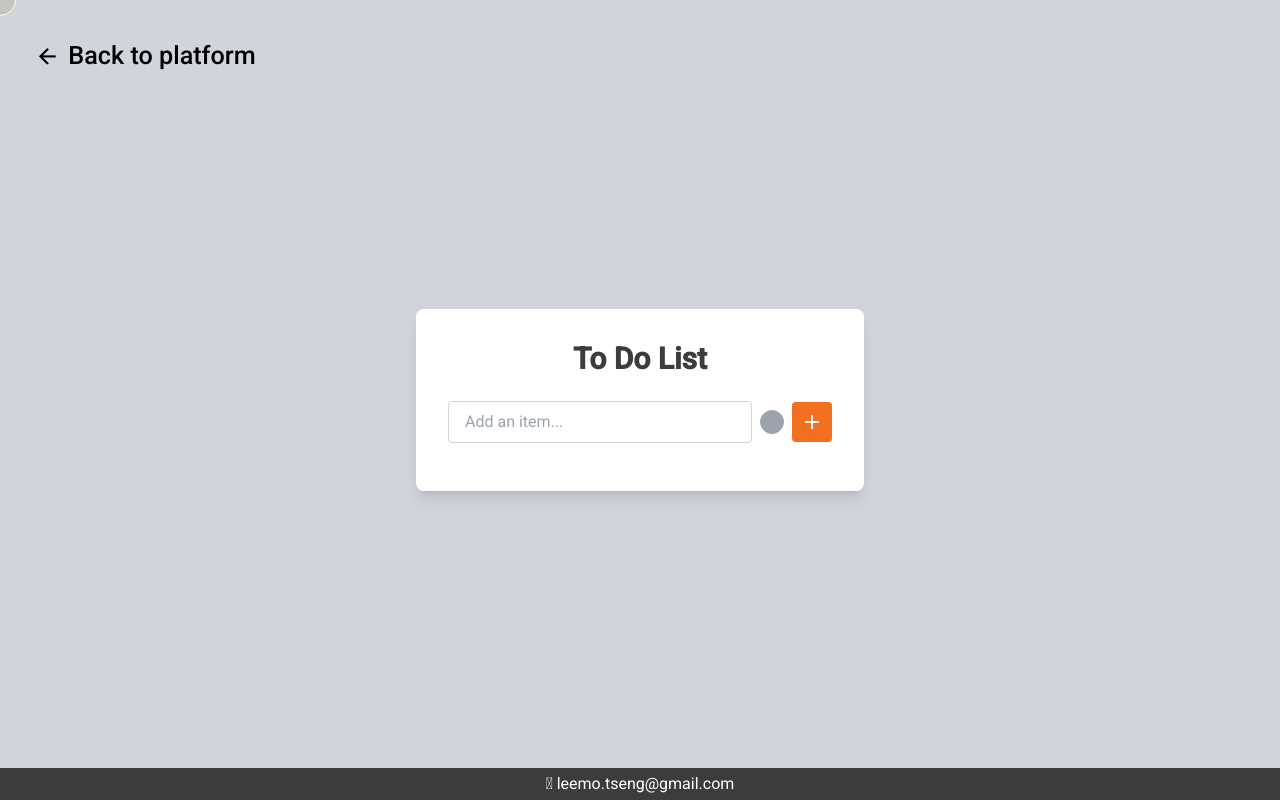
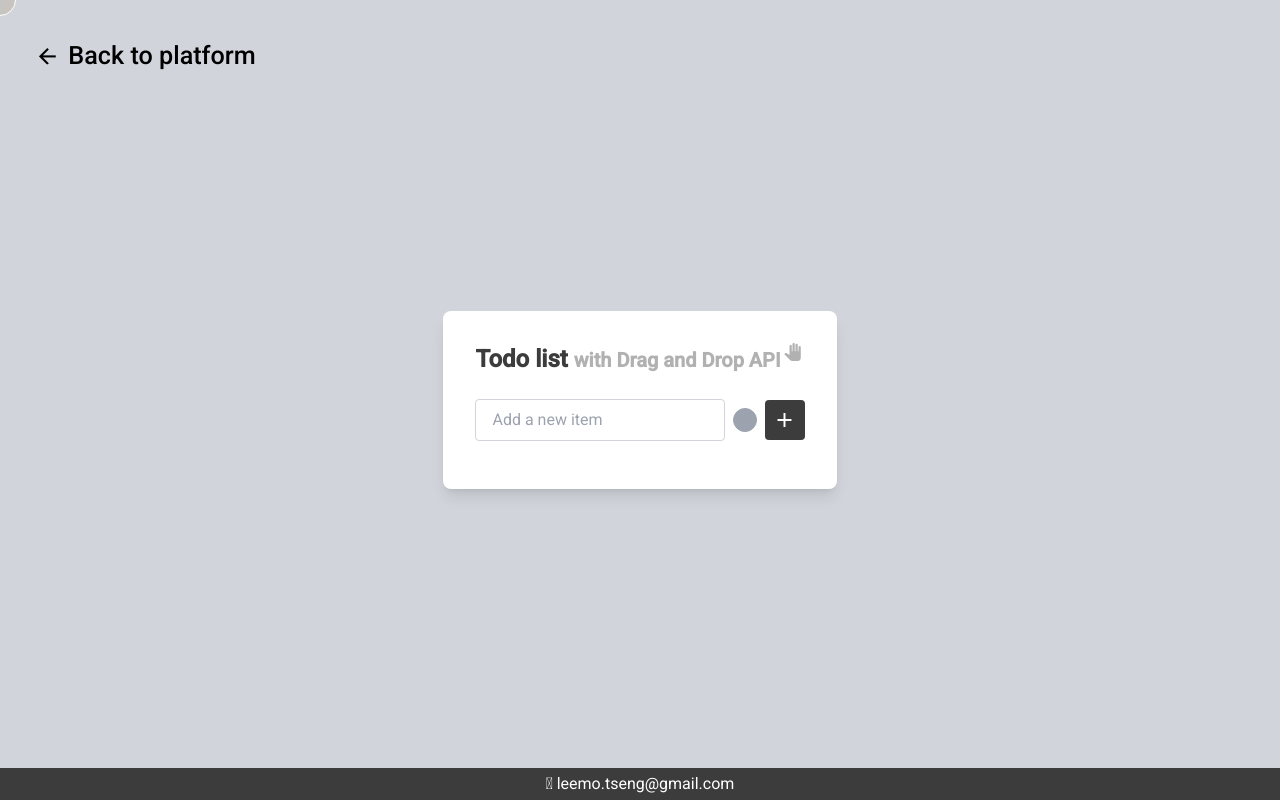
Before and after one commit to helloleemo/helloleemotseng, an Angular app: page /template/to-do-list in a window 1280 px wide. Built offline with nearby package versions, Linux system fonts and the light colour scheme; a web font is replaced by a local one.

Commit message:
update to-do drag and drop

```diff
--- a/src/app/cards/to-do-list/to-do-list.component.html
+++ b/src/app/cards/to-do-list/to-do-list.component.html
@@ -3,15 +3,26 @@
   <p class="text-2xl pl-2 font-medium">Back to platform</p>
 </app-template>
 <div class="wrapper h-screen bg-gray-300 flex items-center justify-center">
-  <div class="container bg-white p-8 rounded-lg shadow-lg w-full max-w-md">
-    <h1 class="text-3xl font-bold text-center mb-6">To Do List</h1>
+  <div class="container bg-white p-8 rounded-lg shadow-lg w-fit">
+    <h1 class="text-2xl font-bold text-center mb-6 text-nowrap items-center">
+      Todo list <span class="text-dark/40 text-xl">with Drag and Drop API</span>
+      <span class="text-dark/40"
+        ><mat-icon class="text-[18px]">pan_tool</mat-icon></span
+      >
+    </h1>
     <div class="input flex items-center gap-2 mb-4">
       <input
-        [(ngModel)]="newTodo"
-        (keyup.enter)="onAddTodo()"
+        [value]="newItem"
+        (input)="onInputChange($event)"
+        (keyup.enter)="AddItem()"
         type="text"
-        placeholder="Add an item..."
-        class="flex-1 px-4 py-2 border border-gray-300 rounded focus:outline-none focus:ring-2 focus:ring-blue-500"
+        [class]="
+          isError
+            ? 'border-2 border-red-500 placeholder:text-red-500'
+            : 'border-gray-300'
+        "
+        [placeholder]="isError ? 'Invalid value' : 'Add a new item'"
+        class="flex-1 px-4 py-2 border border-gray-300 rounded focus:outline-none focus:ring-0 focus:none"
       />
       <div
         (click)="onChangeColor()"
@@ -19,32 +30,38 @@
         class="w-6 h-6 rounded-full border border-gray-400 cursor-pointer"
       ></div>
       <button
-        (click)="onAddTodo()"
-        class="bg-primary text-white min-w-[40px] min-h-[40px] rounded hover:bg-primary/80 transition"
+        (click)="AddItem()"
+        class="bg-dark text-white min-w-[40px] min-h-[40px] rounded hover:bg-dark/80 transition"
       >
         <mat-icon class="pt-[3px]">add</mat-icon>
       </button>
     </div>
+
     <ul class="space-y-2 items-center">
+      @for (item of todolist; track $index) {
       <li
-        *ngFor="let todo of todos; let i = index"
-        [class]="todo.color"
-        class="flex items-center justify-center px-4 py-2 rounded bg-gray-200 text-gray-800"
+        draggable="true"
+        (dragstart)="dragStart($event, $index)"
+        (drop)="drop($event, $index)"
+        (dragover)="dragging($event)"
+        [class]="item.color"
+        class="flex items-center justify-center px-4 py-2 rounded text-gray-800"
       >
-        <div (click)="onToggleComplete(i)" class="cursor-pointer">
+        <div (click)="onToggleComplete($index)" class="cursor-pointer">
           <mat-icon class="text-white pt-1">
-            {{ todo.completed ? "check_box" : "check_box_outline_blank" }}
+            {{ item.completed ? "check_box" : "check_box_outline_blank" }}
           </mat-icon>
         </div>
-        <p [class.line-through]="todo.completed" class="flex-1 px-2 text-white">
-          {{ todo.text }}
+        <p [class.line-through]="item.completed" class="flex-1 px-2 text-white">
+          {{ item.text }}
         </p>
-        <div (click)="onRemoveTodo(i)" class="cursor-pointer">
+        <div (click)="onRemoveTodo($index)" class="cursor-pointer">
           <mat-icon class="text-white hover:text-white/90 transition-all pt-1"
             >close</mat-icon
           >
         </div>
       </li>
+      }
     </ul>
   </div>
 </div>
--- a/src/app/cards/to-do-list/to-do-list.component.ts
+++ b/src/app/cards/to-do-list/to-do-list.component.ts
@@ -13,38 +13,72 @@ interface Todo {
 @Component({
   selector: 'app-to-do-list',
   standalone: true,
-  imports: [CommonModule, FormsModule, MatIconModule,TemplateComponent],
+  imports: [CommonModule, FormsModule, MatIconModule, TemplateComponent],
   templateUrl: './to-do-list.component.html',
 })
 export class ToDoListComponent {
-  newTodo = '';
+  newItem = '';
   currentColor = 'bg-gray-400';
   colors = ['bg-gray-400', 'bg-blue-400', 'bg-red-400', 'bg-green-400'];
-  todos: Todo[] = [];
-  private colorIndex = 0;
+  todolist: Todo[] = [];
+  colorIndex = 0;
+  isError = false;
 
-  onAddTodo(): void {
-    const trimmedText = this.newTodo.trim();
+  dragIndex: number | null = null;
+
+
+
+  // Add or remove items from the list
+  onInputChange(event: Event): void {
+    //: void - Not return any value.
+    this.newItem = (event.target as HTMLInputElement).value;
+    this.isError = false;
+  }
+  AddItem(): void {
+    // console.log(this.newItem);
+    const trimmedText = this.newItem.trim();
     if (trimmedText) {
-      this.todos.push({
+      this.todolist.push({
         text: trimmedText,
         completed: false,
         color: this.currentColor,
-      });
-      this.newTodo = '';
+      }
+      );
+      this.newItem = '';
+    } else {
+      this.isError = true;
     }
   }
-
   onToggleComplete(index: number): void {
-    this.todos[index].completed = !this.todos[index].completed;
+    this.todolist[index].completed = !this.todolist[index].completed;
   }
-
   onRemoveTodo(index: number): void {
-    this.todos.splice(index, 1);
+    this.todolist.splice(index, 1);
   }
-
   onChangeColor(): void {
     this.colorIndex = (this.colorIndex + 1) % this.colors.length;
     this.currentColor = this.colors[this.colorIndex];
   }
+
+
+  // Drag and Drop API
+
+  dragStart(e:DragEvent, i: number): void {
+    this.dragIndex = i;
+    e.dataTransfer?.setData('text/plain', i.toString());
+  }
+  dragging(e: Event): void {
+    e.preventDefault();
+  }
+  drop(e: Event, i: number): void {
+    e.preventDefault();
+    const draggedIndex = this.dragIndex;
+    if (draggedIndex !== null && draggedIndex !== i) {
+      const draggedItem = this.todolist[draggedIndex];
+      this.todolist.splice(draggedIndex, 1);
+      this.todolist.splice(i, 0, draggedItem);
+      this.dragIndex = null;
+    }
+  }
+
 }
--- a/src/app/services/cards.service.ts
+++ b/src/app/services/cards.service.ts
@@ -62,7 +62,7 @@ export class CardsService {
       }, {
         id: 23,
         tag: ['Websites / Components',],
-        name: 'Todo List',
+        name: 'Todo List with Drag and Drop API',
         description: 'This is a simple to-do list application that allows users to add, edit, and delete tasks.',
         tags: ['Angular18', 'Tailwind'],
         linkto: '/template/to-do-list',
@@ -182,7 +182,7 @@ export class CardsService {
         id: 11,
         tag: ['Others'],
         name: 'Ho-Yi Anesthesiologist Visual System Design',
-        tags: ['Visual System Design'],
+        tags: ['CIS'],
         linkto: '',
         hyperlink: '',
         img: 'platform/graphics-3.webp',
@@ -191,8 +191,8 @@ export class CardsService {
       }, {
         id: 12,
         tag: ['Others'],
-        name: 'Linkoo商標視覺系統',
-        tags: ['Visual System Design'],
+        name: 'Linkoo Visual System Design',
+        tags: ['CIS'],
         linkto: '',
         hyperlink: '',
         img: 'platform/graphics-5.webp',
@@ -212,7 +212,7 @@ export class CardsService {
         id: 23,
         tag: ['Others'],
         name: 'Gingers from the Mekarang',
-        tags: ['Visual System Design'],
+        tags: ['CIS'],
         linkto: '',
         hyperlink: '',
         img: 'platform/graphics-7.webp',
--- a/src/app/services/weather.service.ts
+++ b/src/app/services/weather.service.ts
@@ -1,14 +1,14 @@
 import { HttpClient, HttpParams } from '@angular/common/http';
 import { Injectable } from '@angular/core';
 import { Observable } from 'rxjs';
-
+import { environment } from '../../environments/environment';
 @Injectable({
   providedIn: 'root'
 })
 export class WeatherService {
 
-  private apiUrl = 'environment.apiUrl';
-  private apiKey = 'environment.apiKey';
+  private apiUrl = `${environment.apiUrl}`;
+  private apiKey = `${environment.apiUrl}`;
 
   constructor(private http: HttpClient) { }
 
```
